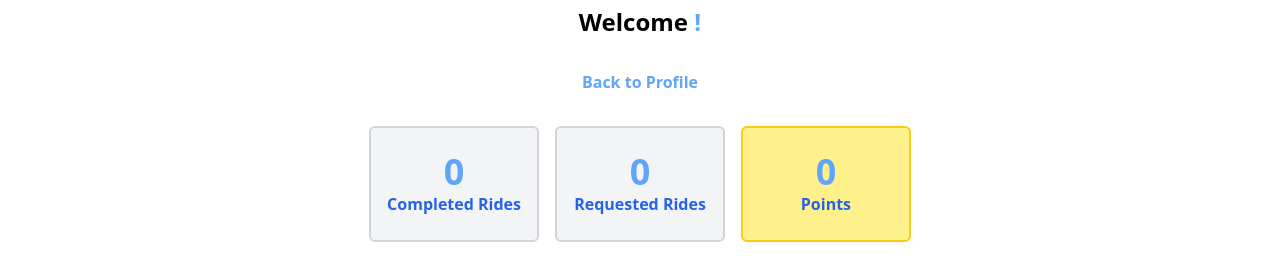
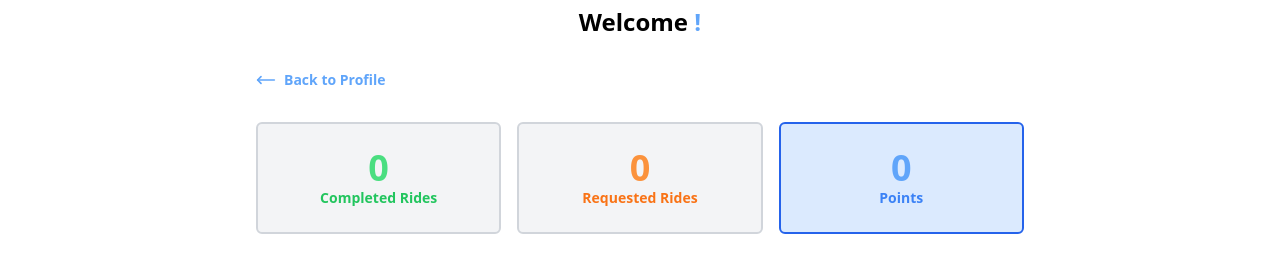
Before and after one commit to ApostolisNt/share-the-ride, a Next.js app: page /1/dashboard/1 in a window 1280 px wide. Shown: the part 138-418 px from the top of the page. Built offline with nearby package versions, Linux system fonts and the light colour scheme; no server answers.

Commit message:
refactor Dashboard and Rides components; enhance tab styling and active state handling; integrate lucide-react for icons; update button styles in RidesRequests

```diff
--- a/app/components/Dashboard/Dashboard.tsx
+++ b/app/components/Dashboard/Dashboard.tsx
@@ -6,6 +6,7 @@ import RidesCompleted from "./RidesCompleted";
 import Link from "next/link";
 import { useQuery } from "convex/react";
 import { api } from "convex/_generated/api";
+import { MoveLeft } from "lucide-react";
 
 type DashboardProps = {
   id: string;
@@ -30,11 +31,13 @@ const Dashboard = ({ id, currentView }: DashboardProps) => {
     }
   };
 
-  // Define active/inactive tab classes.
-  const isActive = (view: string) =>
-    currentView === view
-      ? "border-blue-600 bg-blue-300"
-      : "border-gray-300 bg-gray-100";
+  const activeClasses: { [key in "green" | "orange"]: string } = {
+    green: "border-green-600 bg-green-200",
+    orange: "border-orange-600 bg-orange-200",
+  };
+
+  const isActive = (view: string, color: "green" | "orange") =>
+    currentView === view ? activeClasses[color] : "border-gray-300 bg-gray-100";
 
   const isProfile = currentView === "profile";
 
@@ -43,47 +46,59 @@ const Dashboard = ({ id, currentView }: DashboardProps) => {
       <h1 className="mb-8 text-2xl font-semibold">
         Welcome <span className="text-blue-400">{user?.name}!</span>
       </h1>
-      <Link href="?view=profile" className={`mb-4 text-blue-400`}>
+      <div className="flex w-full flex-col items-center px-1">
+        {/* Back to Profile link */}
         {!isProfile && (
-          <span className="text-base font-bold text-blue-400">
-            Back to Profile
-          </span>
+          <div className="mb-4 w-full max-w-3xl">
+            <Link href="?view=profile" className="text-blue-400">
+              <div className="flex cursor-pointer items-center gap-2">
+                <MoveLeft className="h-5 w-5" />
+                <span className="text-sm font-bold">Back to Profile</span>
+              </div>
+            </Link>
+          </div>
         )}
-      </Link>
-      <div className="mx-auto my-4 grid auto-cols-fr grid-cols-2 justify-items-center gap-4 md:grid-cols-3">
+        {/* Tab Grid */}
+        <div className="mx-auto my-4 grid w-full max-w-3xl auto-cols-fr grid-cols-2 justify-items-center gap-4 md:grid-cols-3">
           <Link
             href="?view=rides-completed"
-          className={`flex min-h-[5rem] w-full flex-col items-center justify-center rounded-md border-2 px-4 py-6 text-center text-sm font-semibold md:text-base ${isActive("rides-completed")}`}
+            className={`flex min-h-[5rem] w-full flex-col items-center justify-center rounded-md border-2 px-4 py-6 text-center text-sm font-semibold md:text-base ${isActive(
+              "rides-completed",
+              "green",
+            )}`}
           >
-          <span className="text-4xl font-bold text-blue-400">
+            <span className="text-4xl font-bold text-green-400">
               {completedRides?.length ?? 0}
             </span>
-          <span className="text-base font-bold text-blue-600">
+            <span className="text-sm font-bold text-green-500">
               Completed Rides
             </span>
           </Link>
           <Link
             href="?view=rides-requests"
-          className={`flex min-h-[5rem] w-full flex-col items-center justify-center rounded-md border-2 px-4 py-6 text-center text-sm font-semibold md:text-base ${isActive("rides-requests")}`}
+            className={`flex min-h-[5rem] w-full flex-col items-center justify-center rounded-md border-2 px-4 py-6 text-center text-sm font-semibold md:text-base ${isActive(
+              "rides-requests",
+              "orange",
+            )}`}
           >
-          <span className="text-4xl font-bold text-blue-400">
+            <span className="text-4xl font-bold text-orange-400">
               {activeRides?.length ?? 0}
             </span>
-          <span className="text-base font-bold text-blue-600">
+            <span className="text-sm font-bold text-orange-500">
               Requested Rides
             </span>
           </Link>
-        <div
-          className={`flex min-h-[5rem] w-full flex-col items-center rounded-md border-2 border-yellow-400 bg-yellow-200 px-4 py-6 text-center text-sm font-semibold md:text-base`}
-        >
+          <div className="flex min-h-[5rem] w-full flex-col items-center rounded-md border-2 border-blue-600 bg-blue-100 px-4 py-6 text-center text-sm font-semibold md:text-sm">
             <span className="text-4xl font-bold text-blue-400">
               {user?.points ?? 0}
             </span>
-          <span className="text-base font-bold text-blue-600">Points</span>{" "}
+            <span className="text-sm font-bold text-blue-500">Points</span>
           </div>
         </div>
+        {/* Content Area */}
         <div className="shadow-md mx-auto w-full max-w-[60rem] rounded-lg bg-white p-6">
           {renderComponent()}
+        </div>
       </div>
     </div>
   );
--- a/app/components/Dashboard/RidesCompleted.tsx
+++ b/app/components/Dashboard/RidesCompleted.tsx
@@ -18,16 +18,11 @@ const RidesCompleted = ({ completedRides }: RidesCompletedProps) => {
   }
 
   return (
-    <>
-      <h2 className="mb-6 text-2xl font-semibold text-gray-800">
-        Completed Rides
-      </h2>
-      <div className="grid auto-rows-fr grid-cols-1 justify-items-center gap-2 lg:grid-cols-2">
-        {completedRides.map((item: RideWithBookingsAndPoints) => (
-          <RideWithBookings key={item.ride.rideId} data={item} />
-        ))}
-      </div>
-    </>
+    <div className="grid auto-rows-fr grid-cols-1 justify-items-center gap-2 lg:grid-cols-2">
+      {completedRides.map((item: RideWithBookingsAndPoints) => (
+        <RideWithBookings key={item.ride.rideId} data={item} />
+      ))}
+    </div>
   );
 };
 
--- a/app/components/Dashboard/RidesRequests.tsx
+++ b/app/components/Dashboard/RidesRequests.tsx
@@ -91,9 +91,6 @@ const RidesRequests = ({ activeRides }: RidesRequestsProps) => {
         />
       )}
 
-      <h2 className="mb-6 text-2xl font-semibold text-gray-800">
-        Ride Requests
-      </h2>
       {activeRides.length > 0 ? (
         activeRides.map((item: RideWithBookings) => (
           <div
@@ -123,7 +120,7 @@ const RidesRequests = ({ activeRides }: RidesRequestsProps) => {
                   </span>
                 </p>
               </div>
-              <div className="flex items-center justify-center gap-2">
+              <div className="flex flex-col items-center justify-center gap-2 sm:flex-row">
                 <button
                   onClick={() =>
                     handleUpdateRideStatus(
@@ -131,7 +128,7 @@ const RidesRequests = ({ activeRides }: RidesRequestsProps) => {
                       RIDE_STATUS.COMPLETED,
                     )
                   }
-                  className="rounded border border-green-500 bg-transparent px-4 py-1 text-green-500 hover:bg-green-500 hover:text-white"
+                  className="transition-colors w-full rounded border border-green-500 bg-transparent px-4 py-2 text-sm text-green-500 duration-200 hover:bg-green-500 hover:text-white sm:w-auto md:text-base"
                 >
                   Complete Ride
                 </button>
@@ -142,7 +139,7 @@ const RidesRequests = ({ activeRides }: RidesRequestsProps) => {
                       RIDE_STATUS.INACTIVE,
                     )
                   }
-                  className="rounded border border-red-500 bg-transparent px-4 py-1 text-red-500 hover:bg-red-500 hover:text-white"
+                  className="transition-colors w-full rounded border border-red-500 bg-transparent px-4 py-2 text-sm text-red-500 duration-200 hover:bg-red-500 hover:text-white sm:w-auto md:text-base"
                 >
                   Close Ride
                 </button>
--- a/package.json
+++ b/package.json
@@ -19,6 +19,7 @@
     "class-variance-authority": "0.7.0",
     "clsx": "2.1.0",
     "convex": "^1.18.2",
+    "lucide-react": "^0.475.0",
     "next": "15.1.6",
     "next-intl": "3.11.1",
     "react": "19.0.0",
--- a/tailwind.config.ts
+++ b/tailwind.config.ts
@@ -20,8 +20,10 @@ const config: Config = {
       card: "0px 1px 8px 0px hsla(0, 0%, 0%, 0.2)",
       cardHover: "0px 4px 16px 0px hsla(0, 0%, 0%, 0.2)",
     },
-    transitionProperty: {
-      "shadow-transform": "box-shadow, transform",
+    extend: {
+      transitionProperty: {
+        "shadow-transform": "box-shadow, transform",
+      },
     },
   },
   plugins: [],
```
Also changed, not shown: 1 other file (tests, documents, lock files or other folders). Lines whose indentation alone changed are shown as unchanged.
